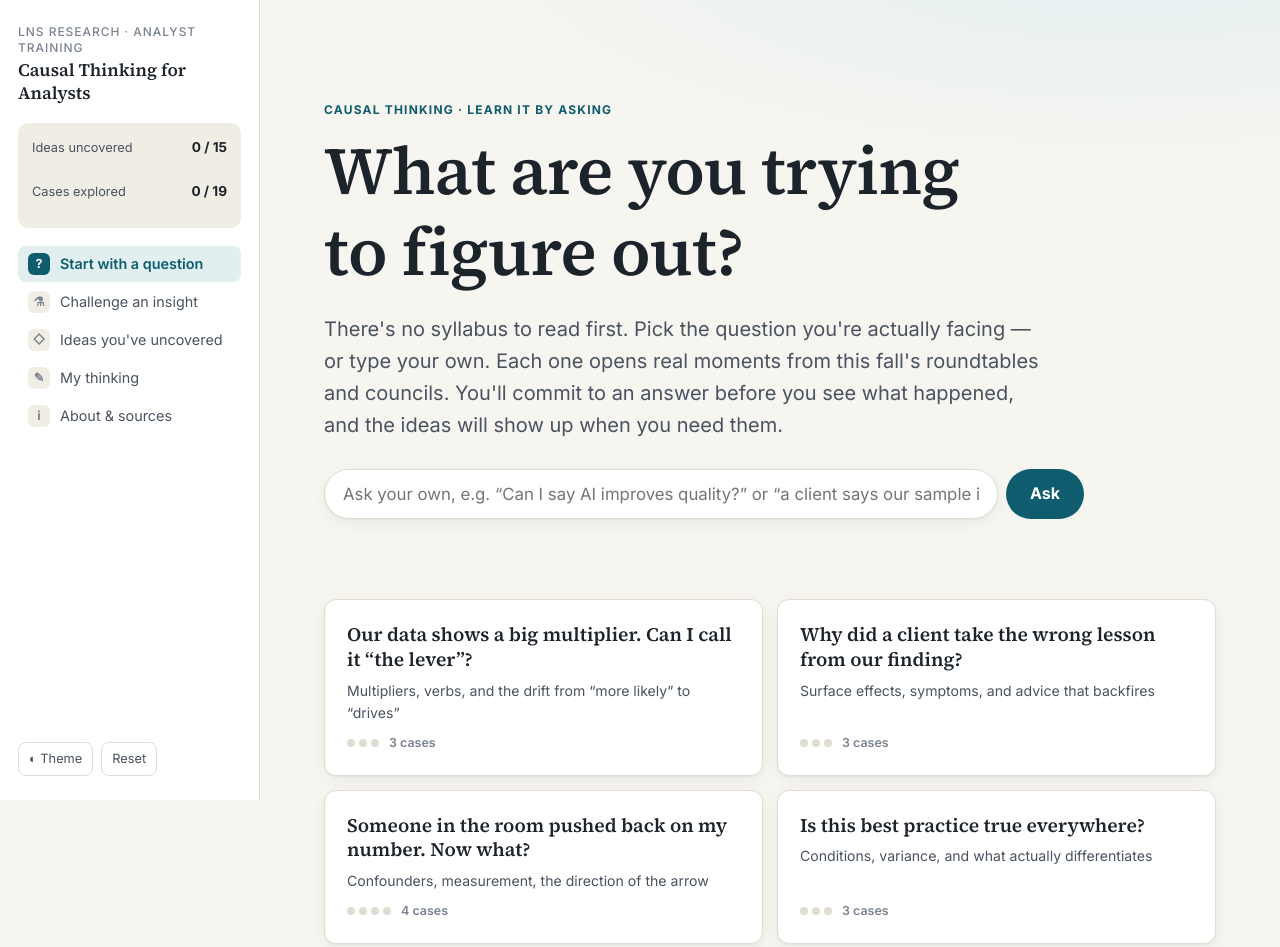
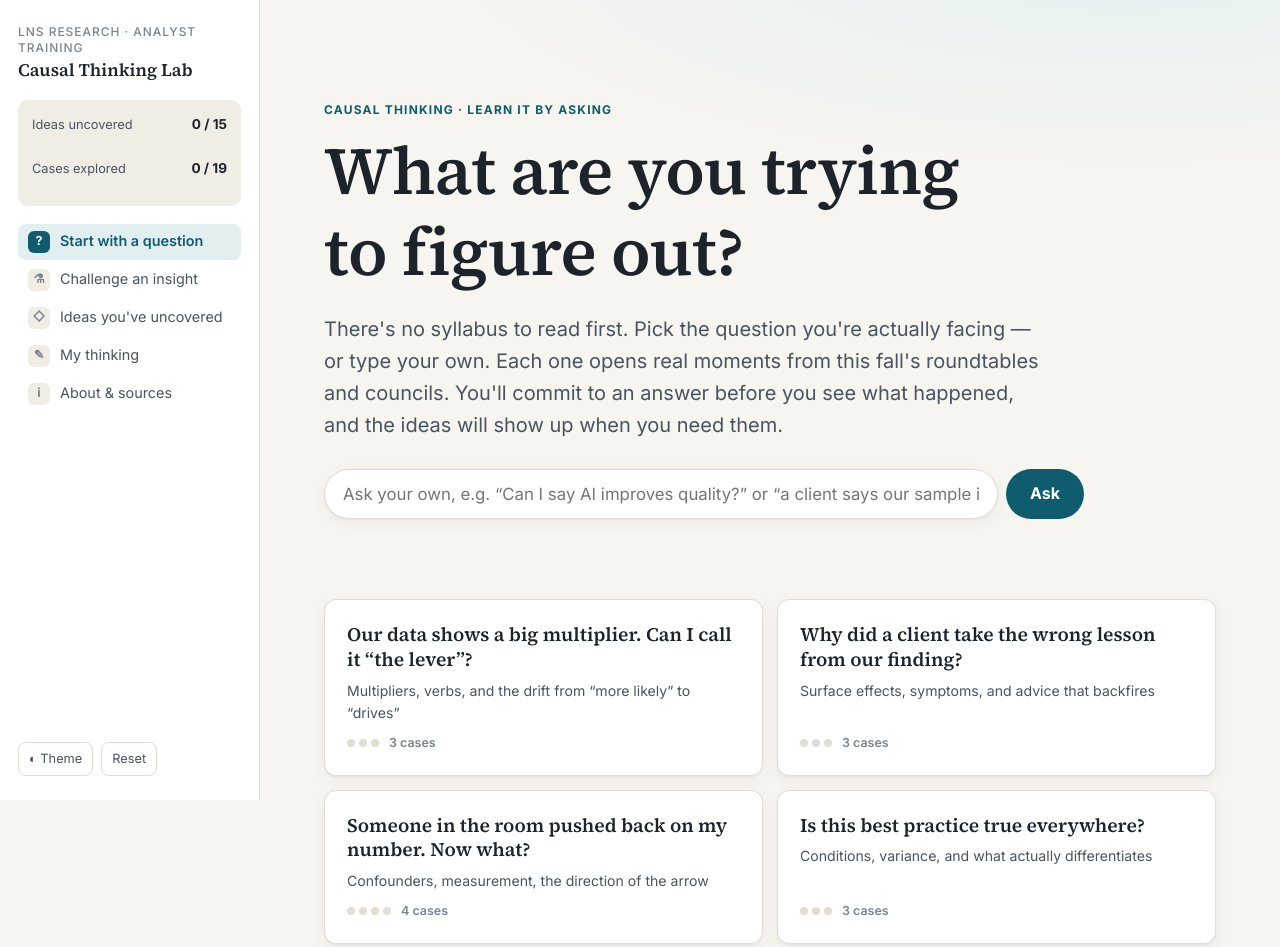
Before and after one commit to JRW0116/Causal_Thinking, a plain HTML site: page index.html in a window 1280 px wide. Shown: the top 947 px of the page. Drawn offline with Linux system fonts and the light colour scheme.

Commit message:
Rename site to Causal Thinking Lab
Co-Authored-By: Claude Opus 5.5 <noreply@anthropic.com>

```diff
--- a/assets/app.js
+++ b/assets/app.js
@@ -1,4 +1,4 @@
-/* Causal Thinking for Analysts — inquiry-led shell
+/* Causal Thinking Lab — inquiry-led shell
    Routes: #/  ·  #/q/<question>  ·  #/case/<id>  ·  #/idea/<id>  ·  #/ideas  ·  #/journal  ·  #/lab  ·  #/about */
 (function () {
   "use strict";
--- a/assets/styles.css
+++ b/assets/styles.css
@@ -1,4 +1,4 @@
-/* Causal Thinking for Analysts — training program site */
+/* Causal Thinking Lab — training program site */
 
 :root {
   --bg: #f7f5f0;
--- a/index.html
+++ b/index.html
@@ -3,7 +3,7 @@
 <head>
 <meta charset="utf-8">
 <meta name="viewport" content="width=device-width, initial-scale=1">
-<title>Causal Thinking for Analysts</title>
+<title>Causal Thinking Lab</title>
 <meta name="description" content="An inquiry-led program for LNS Research analysts: start with your own question, commit to an answer, and uncover causal thinking through real moments from the fall 2026 sessions.">
 <link rel="preconnect" href="https://fonts.googleapis.com">
 <link rel="preconnect" href="https://fonts.gstatic.com" crossorigin>
@@ -22,7 +22,7 @@
 
 <div class="layout">
   <nav class="sidenav" id="sidenav" aria-label="Program">
-    <a class="brand" href="#/" style="text-decoration:none;color:inherit"><small>LNS Research · Analyst training</small>Causal Thinking for Analysts</a>
+    <a class="brand" href="#/" style="text-decoration:none;color:inherit"><small>LNS Research · Analyst training</small>Causal Thinking Lab</a>
 
     <div class="discover">
       <div class="disc-row"><span>Ideas uncovered</span><b id="ideasCount">0 / 15</b></div>
```
Also changed, not shown: 1 other file.
